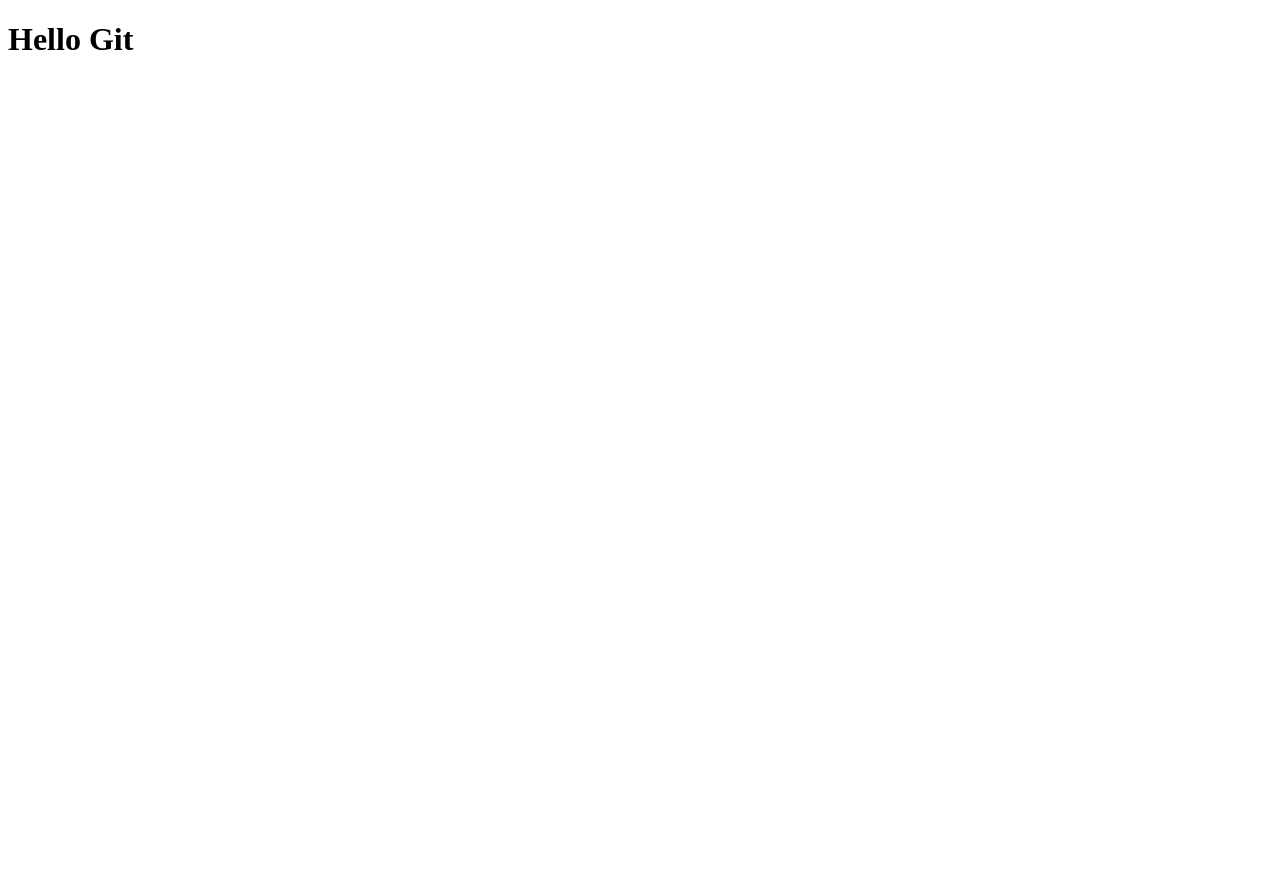
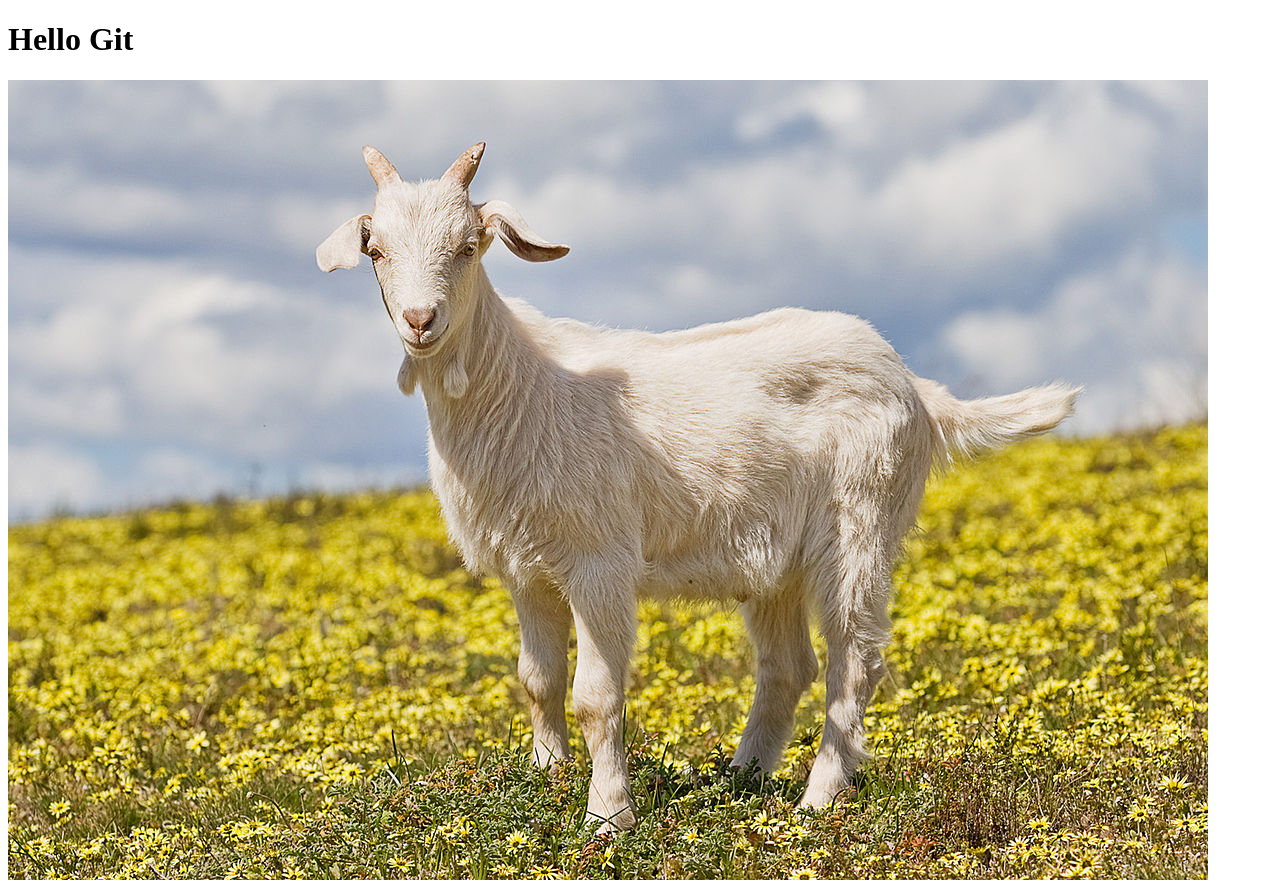
Before and after one commit to HeissBZ/githubsandboxHBE, a plain HTML site: page index.html in a window 1280 px wide. Before the commit the page ends 800 px from the top, so only its background shows below. Drawn offline with Linux system fonts and the light colour scheme.

Commit message:
Image de goat
Ajout de l'image goat

```diff
--- a/index.html
+++ b/index.html
@@ -7,6 +7,7 @@
 
   <body>
     <h1> Hello Git</h1>
+    <img src="images/goat.jpg" alt="a goat">
 
   </body>
 </html>
```
Also changed, not shown: images/goat.jpg (added).
